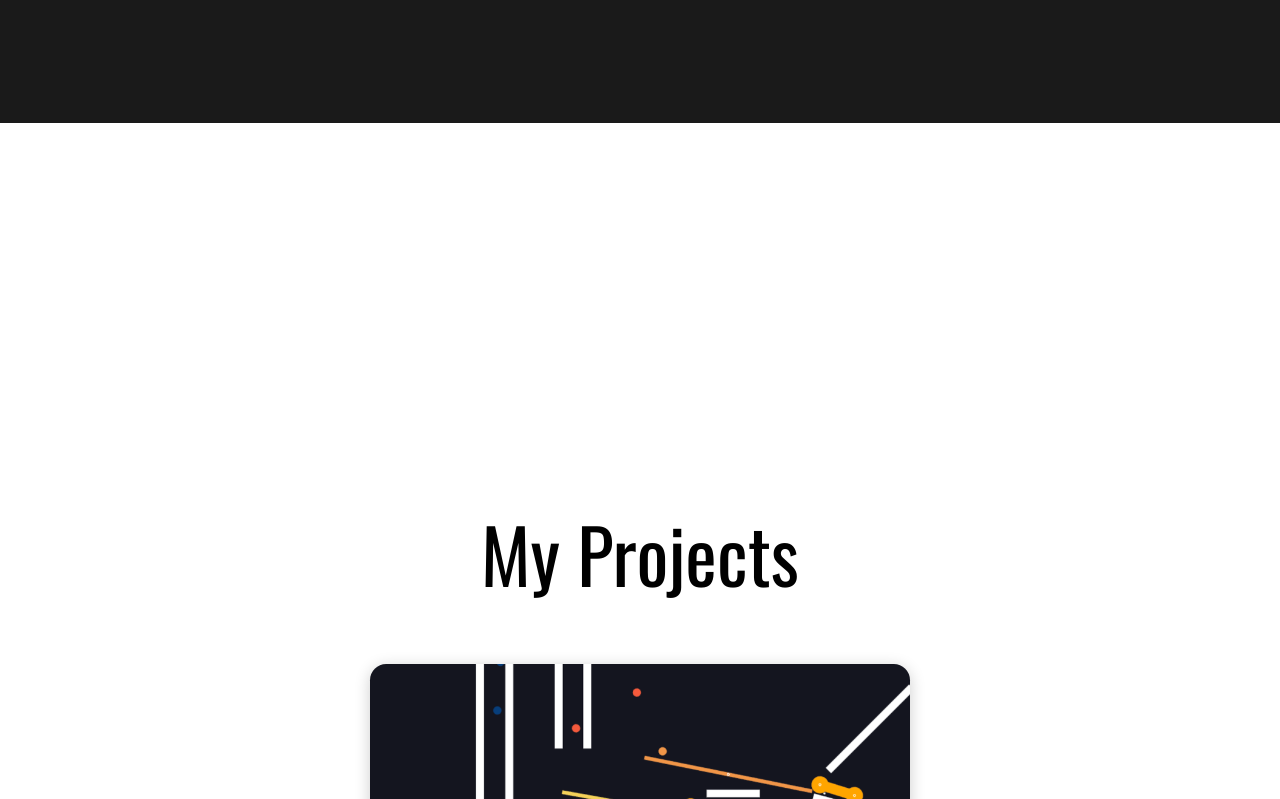
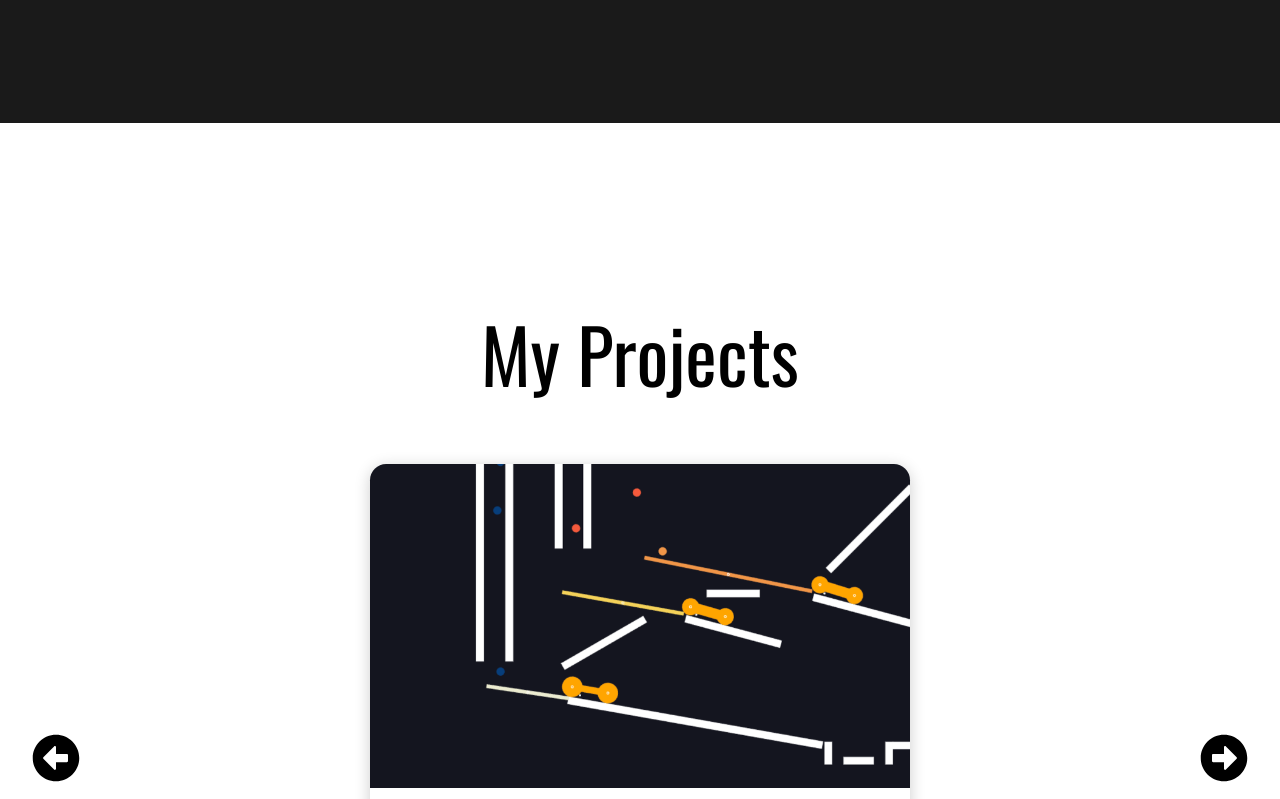
Before and after one commit to sdayaneni/sdayaneni.github.io, a React (Create React App) app: page / in a window 1280 px wide. Shown: the part 2401-3200 px from the top of the page. Built offline with nearby package versions, Linux system fonts and the light colour scheme.

Commit message:
fixed smooth scroll

```diff
--- a/src/components/Carousel.css
+++ b/src/components/Carousel.css
@@ -1,7 +1,7 @@
 @import url('https://fonts.googleapis.com/css2?family=Oswald&display=swap');
 
 .projects{
-    padding-top: 300px;
+    padding-top: 100px;
 }
 
 .slider {
--- a/src/components/Navigation.jsx
+++ b/src/components/Navigation.jsx
@@ -19,7 +19,7 @@ function Navigation () {
                     <div className = "menu">
 
                         <ul className = "pageLinks">
-                            <li className = "navBarEntry"><Link activeClass = "active" to = 'project-div' smooth = {true} offset = {-70}  duration = {750}  className = "link"> My Projects </Link></li>
+                            <li className = "navBarEntry"><Link activeClass = "active" to = 'projects-header' smooth = {true} offset = {-70}  duration = {750}  className = "link"> My Projects </Link></li>
                             <li className = "navBarEntry"><Link activeClass = "active" to = 'experienceDiv' smooth = {true} offset = {-70}  duration = {1000}  className = "link"> Experience </Link></li>
                             <li className = "navBarEntry"><Link activeClass = "active" to = 'aboutMeDiv' smooth = {true} offset = {-70}  duration = {1000}  className = "link"> About Me </Link></li>
                             <li className = "navBarEntry"><Link activeClass = "active" to = 'home' smooth = {true} offset = {-70}  duration = {750}  className = "link"> Home </Link></li>
@@ -48,7 +48,7 @@ function Navigation () {
                         <li className = "mobileNavBarEntry"><Link onClick = {toggleClass} activeClass = "active" to = 'aboutMeDiv' smooth = {true} offset = {-70}  duration = {1000}  className = "mobileLink"> About Me </Link></li>
                         <li className = "mobileNavBarEntry"><Link onClick = {toggleClass} activeClass = "active" to = 'experienceDiv' smooth = {true} offset = {-70}  duration = {1000}  className = "mobileLink"> Experience </Link></li>
                         <li className = "mobileNavBarEntry"><Link onClick = {toggleClass} activeClass = "active" to = 'home' smooth = {true} offset = {-70}  duration = {750}  className = "mobileLink"> Home </Link></li>
-                        <li className = "mobileNavBarEntry"><Link onClick = {toggleClass} activeClass = "active" to = 'project-div' smooth = {true} offset = {-70}  duration = {750}  className = "mobileLink"> My Projects </Link></li>
+                        <li className = "mobileNavBarEntry"><Link onClick = {toggleClass} activeClass = "active" to = 'projects-header' smooth = {true} offset = {-70}  duration = {750}  className = "mobileLink"> My Projects </Link></li>
 
                     </ul>
 
```
